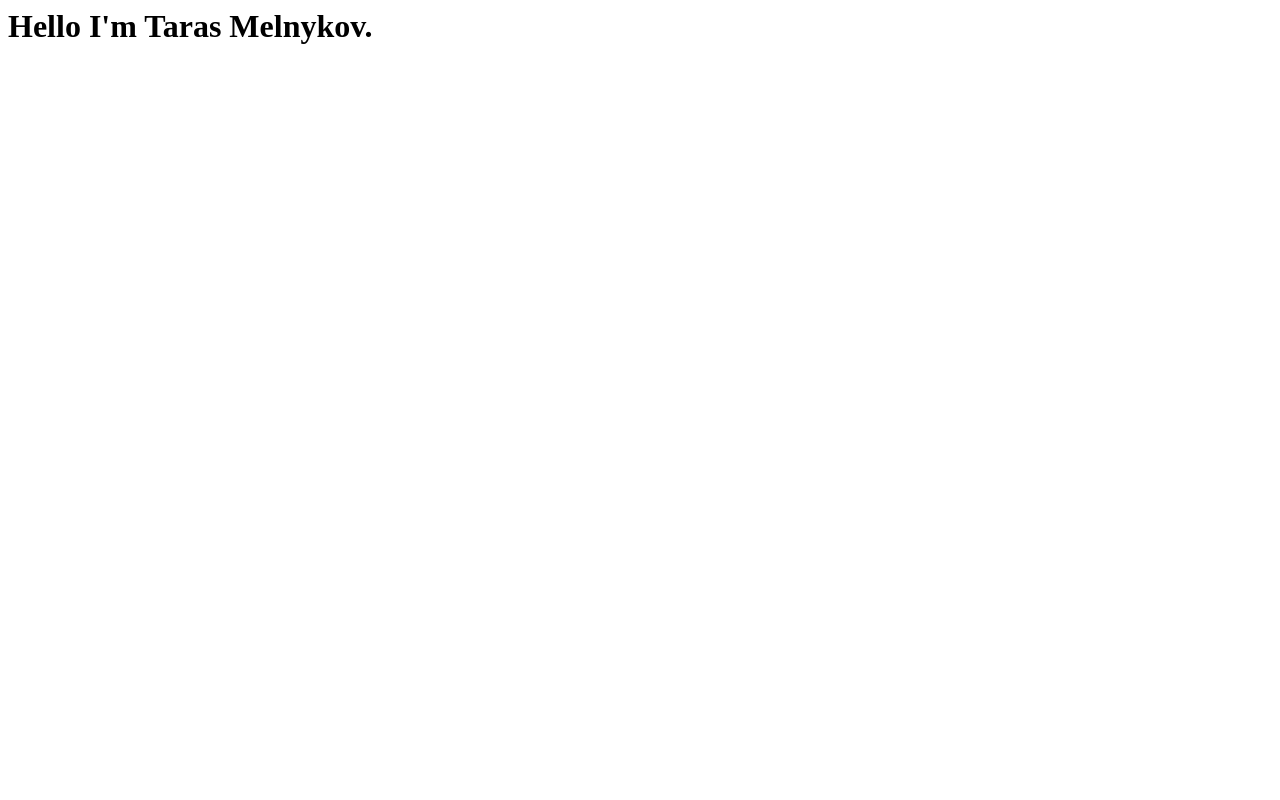
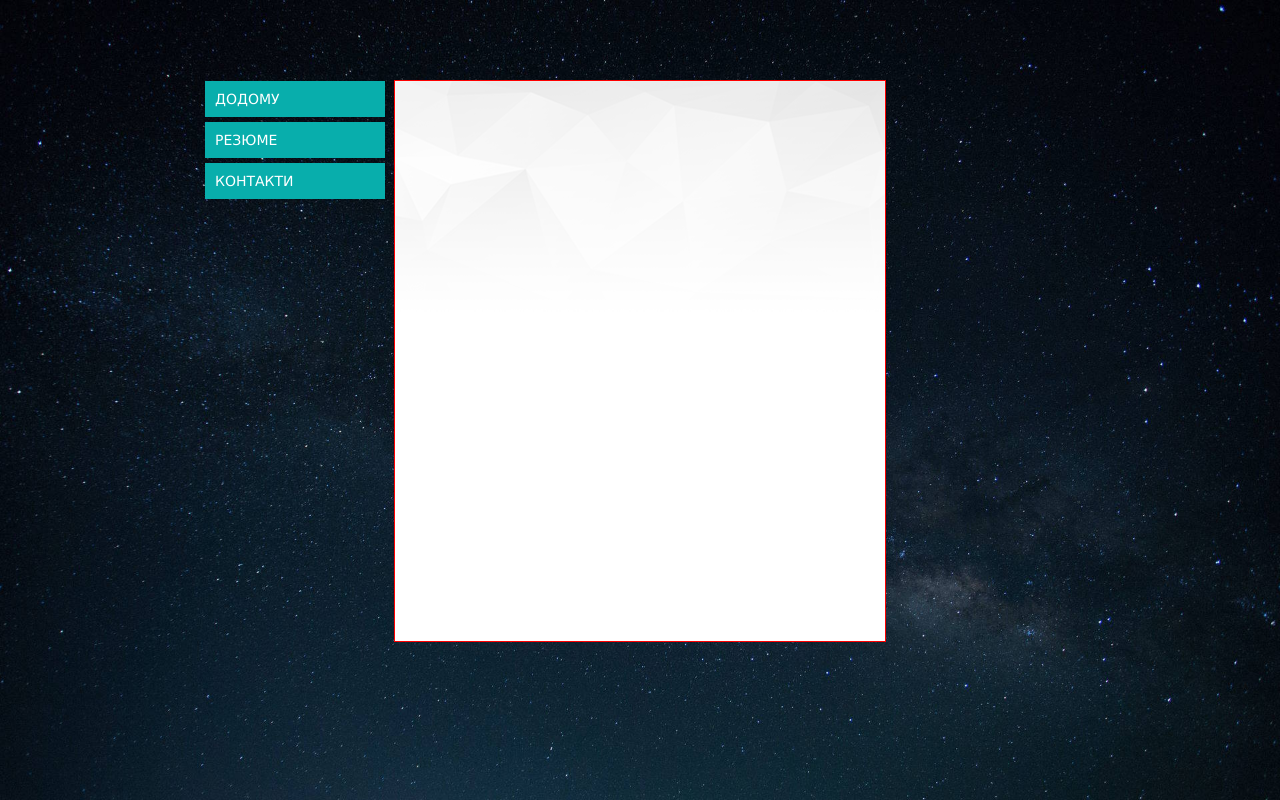
Before and after one commit to tarik762/tarik762.github.io, a plain HTML site: page index.html in a window 1280 px wide. Drawn offline with Linux system fonts and the light colour scheme.

Commit message:
First template UI

```diff
--- a/index.html
+++ b/index.html
@@ -1 +1,39 @@
-<h1>Hello I'm Taras Melnykov.</h1>
+<!DOCTYPE html>
+<html>
+
+<head>
+    <meta charset='utf-8'>
+    <meta http-equiv='X-UA-Compatible' content='IE=edge'>
+    <title>Тарас Мельников :: розробник програмного забезпечення</title>
+    <meta name='viewport' content='width=device-width, initial-scale=1'>
+    <link rel='stylesheet' type='text/css' media='screen' href='styles/main.css'>
+
+</head>
+
+<body>
+    <div id="root">
+        <div id="container">
+            <div id="content">
+                <div id="menu">
+                    <ul>
+                        <li>
+                            <a href="#home">Додому</a>
+                        </li>
+                        <li>
+                            <a href="#cv">Резюме</a>
+                        </li>
+                        <li>
+                            <a href="#contacts">Контакти</a>
+                        </li>
+                    </ul>
+                </div>
+            </div>
+            <div id="cv">grgr</div>
+            <div id="contacts">grgr</div>
+        </div>
+    </div>
+
+    <script type="text/javascript" src='scripts/main.js'></script>
+</body>
+
+</html>
--- /dev/null
+++ b/scripts/main.js
@@ -0,0 +1,19 @@
+//Catch clicks in menu > li > a
+const menu_a_selectors = document.getElementById('menu').querySelectorAll('ul li a')
+menu_a_selectors.forEach(elem => elem.addEventListener('click', e => {
+
+    //selectors
+    const container_selector = document.getElementById('container');
+    const clicked_element_selector = document.querySelector(e.target.getAttribute('href'));
+
+    //logic to change background f buttons
+
+
+    //logic to hide that one block which is shown
+
+
+    //logic to expand of that one block which is checked (forever only one)
+    container_selector.classList.add('to-left')
+    clicked_element_selector.classList.add('to-right')
+
+}))
--- /dev/null
+++ b/styles/main.css
@@ -0,0 +1,97 @@
+* {
+    margin: 0;
+    padding: 0;
+    outline: 0;
+}
+
+html,
+body {
+    width: 100%;
+    height: 100;
+    background: url('../images/bg.jpg') no-repeat fixed;
+    background-size: cover;
+    font-size: 14px;
+    font-family: Verdana, Geneva, Tahoma, sans-serif;
+}
+
+
+
+#root {
+    width: auto;
+}
+
+#content {
+    float: left;
+}
+
+#cv,
+#contacts {
+    position: absolute;
+    transition: all .8s;
+    z-index: -1;
+    opacity: 0;
+}
+
+#contacts.to-right,
+#cv.to-right {
+    transform: translate(500px, 0);
+    z-index: 1;
+    opacity: 1;
+}
+
+#container>div {
+
+    width: 490px;
+    height: 560px;
+    background-color: white;
+    background-image: url('../images/bg-block.png');
+    background-repeat: no-repeat;
+    background-size: cover;
+}
+
+#container {
+    border: 1px solid red;
+    margin: 0 auto;
+    margin-top: 80px;
+    width: 490px;
+    min-height: 560px;
+    transition: all .8s;
+}
+
+#container.to-left {
+    width: 990px;
+}
+
+#menu {
+    width: 180px;
+    position: absolute;
+    margin-left: -190px;
+}
+
+#menu ul {
+    list-style: none;
+}
+
+#menu ul li {
+    margin-bottom: 5px;
+}
+
+#menu ul li a {
+    display: block;
+    width: 160px;
+    height: 100%;
+    padding: 10px;
+    background-color: #08aeac;
+    text-transform: uppercase;
+    text-decoration: none;
+    color: white;
+    transition: box-shadow 400ms linear 50ms, letter-spacing 400ms ease-out, font 400ms ease-out;
+
+}
+
+#menu ul li a:hover {
+    box-shadow: inset 200px 0px 0px 0px rgba(169, 122, 58, 1);
+    letter-spacing: 1px;
+}
+
+@media only screen and (min-width:1200px) {}
```
Also changed, not shown: images/bg-block.png (added), images/bg.jpg (added).
